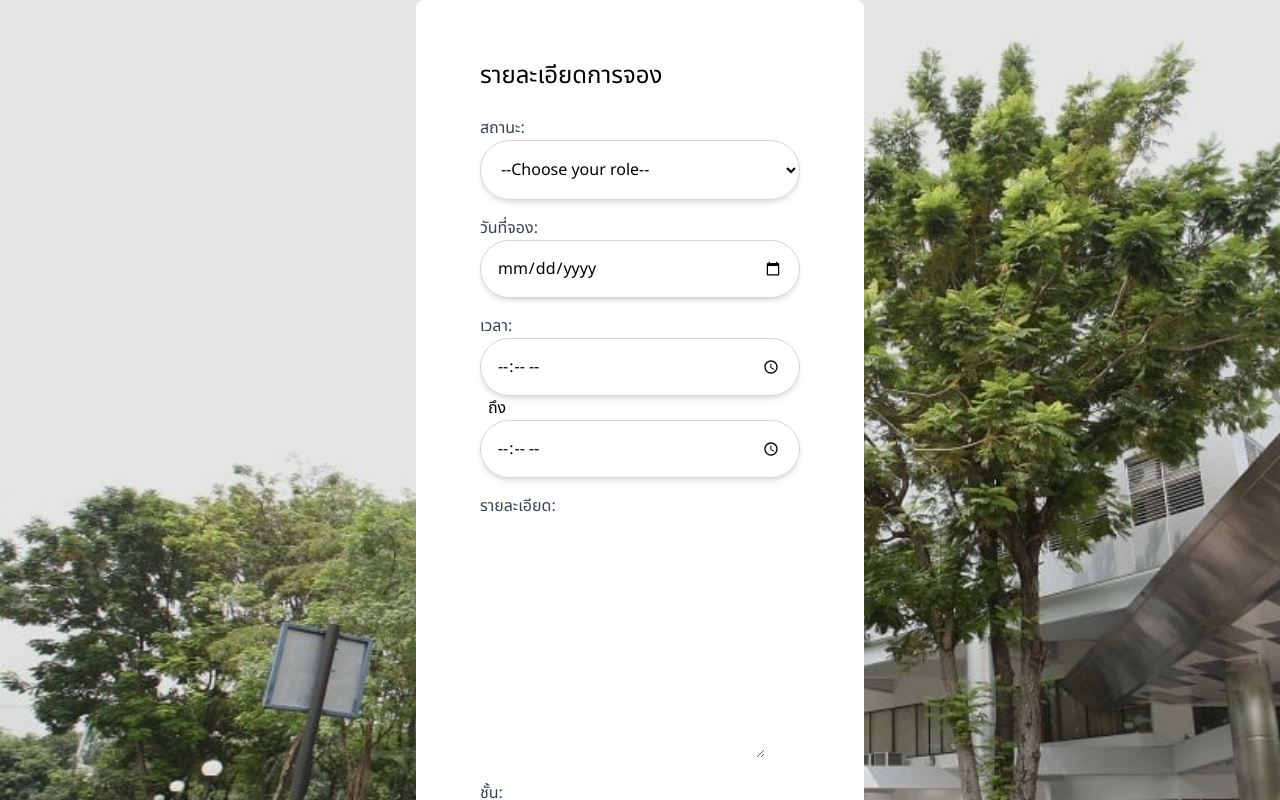
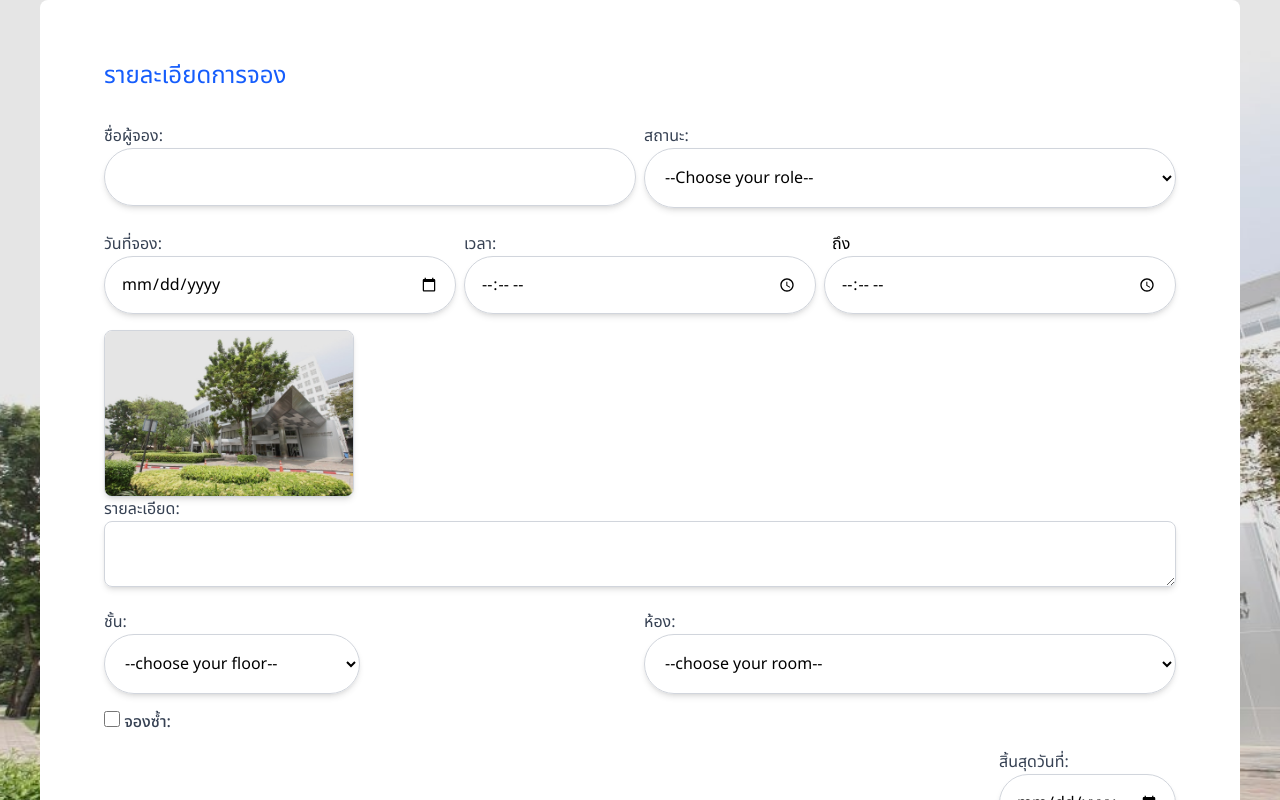
Before and after one commit to GodFilmmy/SIT-HelloWorld-G3, a React (Vite) app: page /form in a window 1280 px wide. Shown: the top 800 px of the page. Built offline with nearby package versions, Linux system fonts and the light colour scheme.

Commit message:
Update ReservationForm.jsx

```diff
--- a/src/ReservationForm/ReservationForm.jsx
+++ b/src/ReservationForm/ReservationForm.jsx
@@ -8,6 +8,7 @@ const ReservationForm = () => {
         name: "",
         status: "",
         date: "",
+
         startTime: "",
         endTime: "",
         details: "",
@@ -21,18 +22,28 @@ const ReservationForm = () => {
     }, [fromData]);
 
     const room = ["CB2301", "CB2304", "CB2305", "CB2306", "CB2308", "CB2312", "CB2313"];
+    const floorLx = ["10th", "11th", "12th"];
+    const floorSIT = ["1st", "3rd", "4th"]
 
     return (
         <div
-        className="flex flex-col justify-center items-center bg-cover bg-no-repeat"
+            className="flex flex-col justify-center items-center bg-center bg-cover bg-no-repeat "
             style={{
                 backgroundImage: `url("/background.jpg")`
             }}
         >
-            <div className=" max-w-2xl mx-auto rounded-lg bg-white px-16 py-15">
-                <h1 className='text-2xl font-blod mb-6'>รายละเอียดการจอง</h1>
-
-                <div className='mb-4'>
+            <div className="max-w-[1200px] w-full h-full mx-auto rounded-lg bg-white px-16 py-15 bg-center">
+                <div className="flex flex-col gap-2">
+                    <h1 className='text-2xl font-blod mb-6 text-blue-600 dark:text-sky-400'>รายละเอียดการจอง</h1>
+                    <div className="flex flex-row gap-2">
+                        <div className='mb-4 flex-1'>
+                            <label className='block text-gray-700'>ชื่อผู้จอง: </label>
+                            <input
+                                type="name"
+                                className="w-full p-4 rounded-full border border-gray-300 shadow-md focus:outline-none focus:ring-2 focus:ring-gray-300"
+                            />
+                        </div>
+                        <div className='mb-4 flex-1'>
                             <label className='block text-gray-700'>สถานะ: </label>
                             <select
                                 onChange={(event) => setFormData({ ...fromData, status: event.target.value })}
@@ -46,7 +57,10 @@ const ReservationForm = () => {
 
                             </select>
                         </div>
-                <div className='mb-4'>
+                    </div>
+
+                    <div className="flex flex-row gap-2">
+                        <div className='mb-4 flex-1'>
                             <label className='block text-gray-700'>วันที่จอง: </label>
                             <input
                                 type="date"
@@ -54,13 +68,15 @@ const ReservationForm = () => {
                                 className="w-full p-4 rounded-full border border-gray-300 shadow-md focus:outline-none focus:ring-2 focus:ring-gray-300"
                             />
                         </div>
-                <div className='mb-4'>
+                        <div className='mb-4 flex-1'>
                             <label className='block text-gray-700'>เวลา: </label>
                             <input
                                 type="time"
                                 name="startTime"
                                 className="w-full p-4 rounded-full border border-gray-300 shadow-md focus:outline-none focus:ring-2 focus:ring-gray-300"
                             />
+                        </div>
+                        <div className="mb-4 flex-1">
                             <span className='mx-2'> ถึง </span>
                             <input
                                 type="time"
@@ -68,36 +84,60 @@ const ReservationForm = () => {
                                 className="w-full p-4 rounded-full border border-gray-300 shadow-md focus:outline-none focus:ring-2 focus:ring-gray-300"
                             />
                         </div>
+                    </div>
+                </div>
+                <div className="flex flex-row gap-2">
+                    <div className="flex flex-col gap-4">
+                        <img src="/background.jpg"
+                            className='max-w-[250px] max-h-[200px] rounded-lg shadow-md border border-gray-300 relative z-10' />
+                    </div>
+                    <div>
+                        {/* ฝั่งซ้าย */}
+                    </div>
+                </div>
 
-                <div className='mb-4'>
+                <div className=" flex flex-row gap-2">
+                    <div className='mb-4 flex-1'>
                         <label className='block text-gray-700'>รายละเอียด:</label>
-                <textarea name="details"
-                    id=""
-                    cols="30"
-                    rows="10"
+                        <textarea
+                            name="details"
+                            className="w-full p-2 border border-gray-300 rounded-lg shadow-md"
                         ></textarea>
                     </div>
+                </div>
+
+                <div className='flex flex-row gap-2'>
+                    <div className="mb-4 flex-1">
                         <div className="inline-block relative w-64">
                             <label className='block text-gray-700'>ชั้น: </label>
-                <select name="floor"
+                            <select
+                                onChange={(event) => setFormData({ ...fromData, floor: event.target.value })}
+                                name="floor"
                                 className="w-full p-4 rounded-full border border-gray-300 shadow-md focus:outline-none focus:ring-2 focus:ring-gray-300"
                             >
                                 <optgroup label="Lx Building">
                                     <option value="">--choose your floor--</option>
-                        <option value="LxBuilding">10th</option>
-                        <option value="LxBuilding">11th</option>
-                        <option value="LxBuilding">12th</option>
+                                    {floorLx.map((value) => {
+                                        return (
+                                            <option key={value} value={value}>{value}</option>
+                                        );
+                                    })}
                                 </optgroup>
                                 <optgroup label="SIT Building">
-                        <option value="SITBuilding">1st</option>
-                        <option value="SITBuilding">3rd</option>
-                        <option value="SITBuilding">4th</option>
+                                    {floorSIT.map((value) => {
+                                        return (
+                                            <option key={value} value={value}>{value}</option>
+                                        );
+                                    })}
                                 </optgroup>
                             </select>
                         </div>
-            <div className='mb-4'>
+                    </div>
+                    <div className='mb-4 flex-1'>
                         <label className='block text-gray-700'>ห้อง: </label>
-                <select name="room"
+                        <select
+                            onChange={(event) => setFormData({ ...fromData, room: event.target.value })}
+                            name="room"
                             className="w-full p-4 rounded-full border border-gray-300 shadow-md focus:outline-none focus:ring-2 focus:ring-gray-300"
                         >
                             <option value="">--choose your room--</option>
@@ -108,26 +148,47 @@ const ReservationForm = () => {
                             })}
                         </select>
                     </div>
+                </div>
+
+                {/* ปล่อยก่อน */}
+                <div className='flex flex-row'>
                     <div className='mb-4'>
+                        <label className='flex items-center space-x-2'></label>
+                        <input type="checkbox"
+                            name="recurring"
+                            className="h-4 w-4"
+                        />
+                        <span className="text-gray-700 font-medium"> จองซ้ำ: </span>
+
+                    </div>
+                </div>
+
+                <div className="flex flex-row-reverse gap-2">
+                    <div className='mb-4 '>
                         <label className='block text-gray-700'>สิ้นสุดวันที่: </label>
                         <input type="date"
                             name="endDate"
                             className="w-full p-4 rounded-full border border-gray-300 shadow-md focus:outline-none focus:ring-2 focus:ring-gray-300"
                         />
                     </div>
+                </div>
+
+                <div className='flex flex-row-reverse md:justify-between mt-4 '>
                     <div className='bg-blue-500 hover:bg-blue-700 text-white font-bold py-2 px-4 rounded-full"'>
                         <Button
                             type="summit"
-                    className="px-4 py-2 bg-blue-500 text-white rounded hover:bg-blue-600"
+                            className="px-6 py-2 bg-blue-500 text-white rounded-md hover:bg-blue-600"
                         >
                             บันทึก
                         </Button>
+
                         <Button
                             type="reset"
                             onClick={() =>
                                 setFormData({
                                     name: "",
                                     status: "",
+                                    recurring: "",
                                     date: "",
                                     startTime: "",
                                     endTime: "",
@@ -143,6 +204,8 @@ const ReservationForm = () => {
 
                     </div>
                 </div>
+
+            </div>
         </div>
     )
 }
```
Lines whose indentation alone changed are shown as unchanged.
